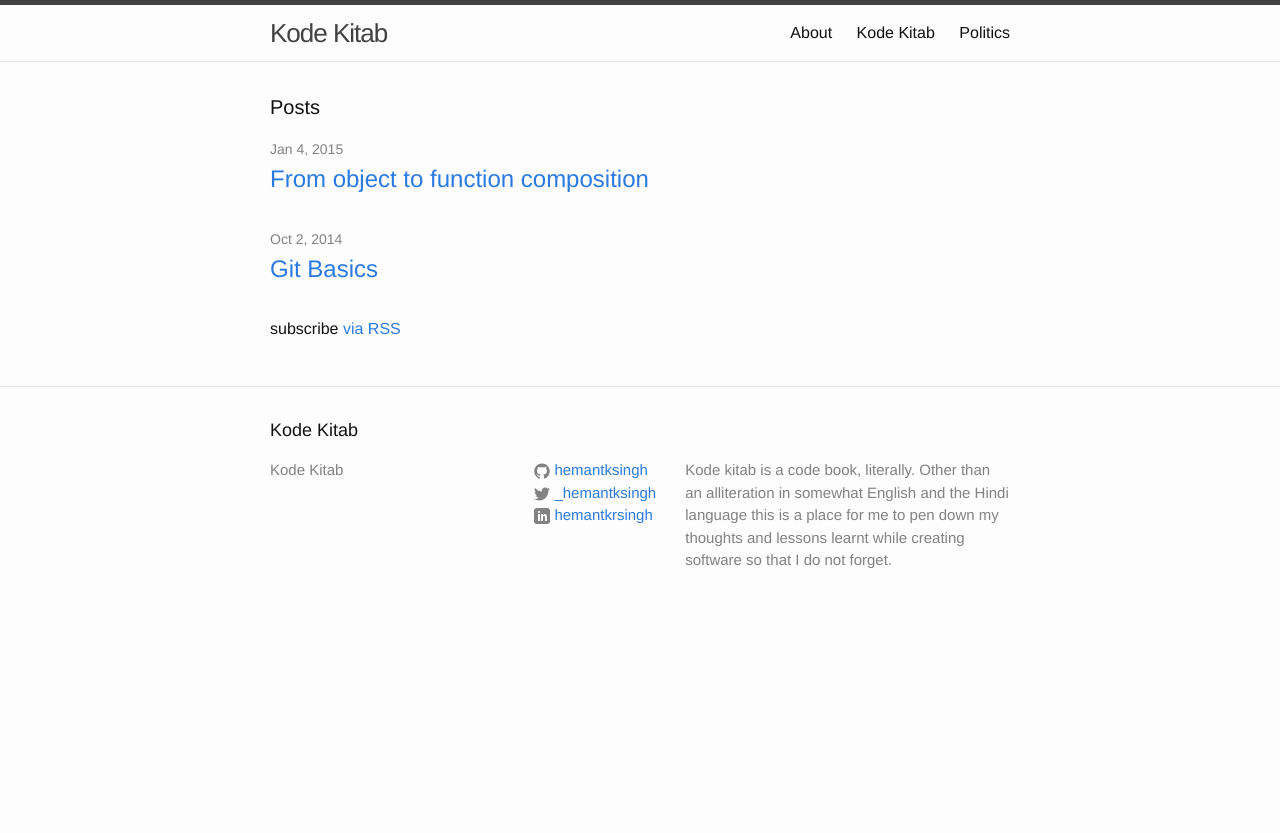
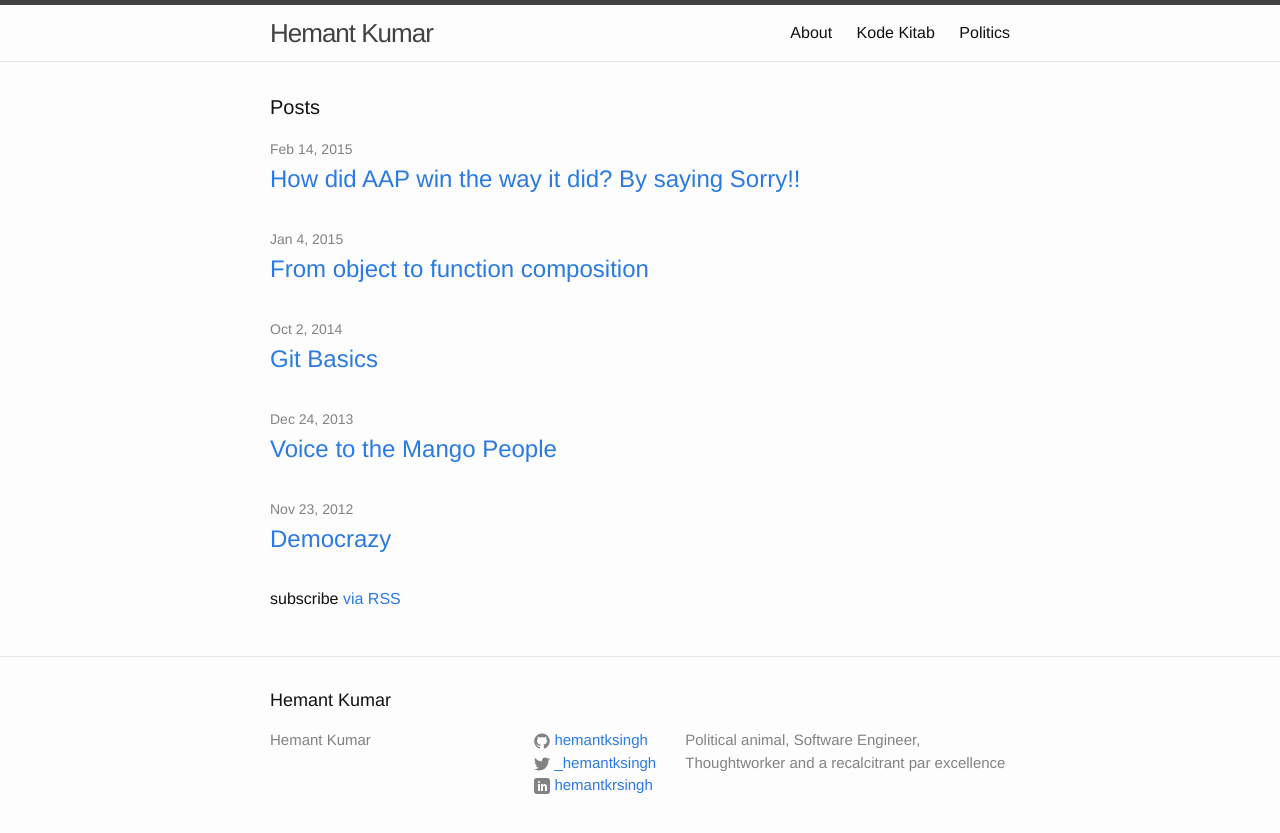
Before and after one commit to hemantksingh/hemantksingh.github.io, a Jekyll site: the page built from index.html, in a window 1280 px wide. Shown: the top 833 px of the page. Built offline with Jekyll 4.4.1, drawn with Linux system fonts in a browser that asks for light colours.

Commit message:
Changed home page to display all posts.

```diff
--- a/_config.yml
+++ b/_config.yml
@@ -1,11 +1,7 @@
 # Site settings
-title: Kode Kitab
+title: Hemant Kumar
 description: > # this means to ignore newlines until "baseurl:"
-
-  Kode kitab is a code book, literally. Other than an alliteration in
-  somewhat English and the Hindi language this is a place for me to pen
-  down my thoughts and lessons learnt while creating software so that
-  I do not forget.
+  Political animal, Software Engineer, Thoughtworker and a recalcitrant par excellence
 baseurl: "" # the subpath of your site, e.g. /blog/
 url: "http://hemantkumar.net" # the base hostname & protocol for your site
 twitter_username: _hemantksingh
--- a/index.html
+++ b/index.html
@@ -8,7 +8,6 @@ layout: default
 
   <ul class="post-list">
     {% for post in site.posts %}
-      {% unless post.categories contains 'politics' %}
       <li>
         <span class="post-meta">{{ post.date | date: "%b %-d, %Y" }}</span>
 
@@ -16,7 +15,6 @@ layout: default
           <a class="post-link" href="{{ post.url | prepend: site.baseurl }}">{{ post.title }}</a>
         </h2>
       </li>
-      {% endunless %}
     {% endfor %}
   </ul>
 
```
